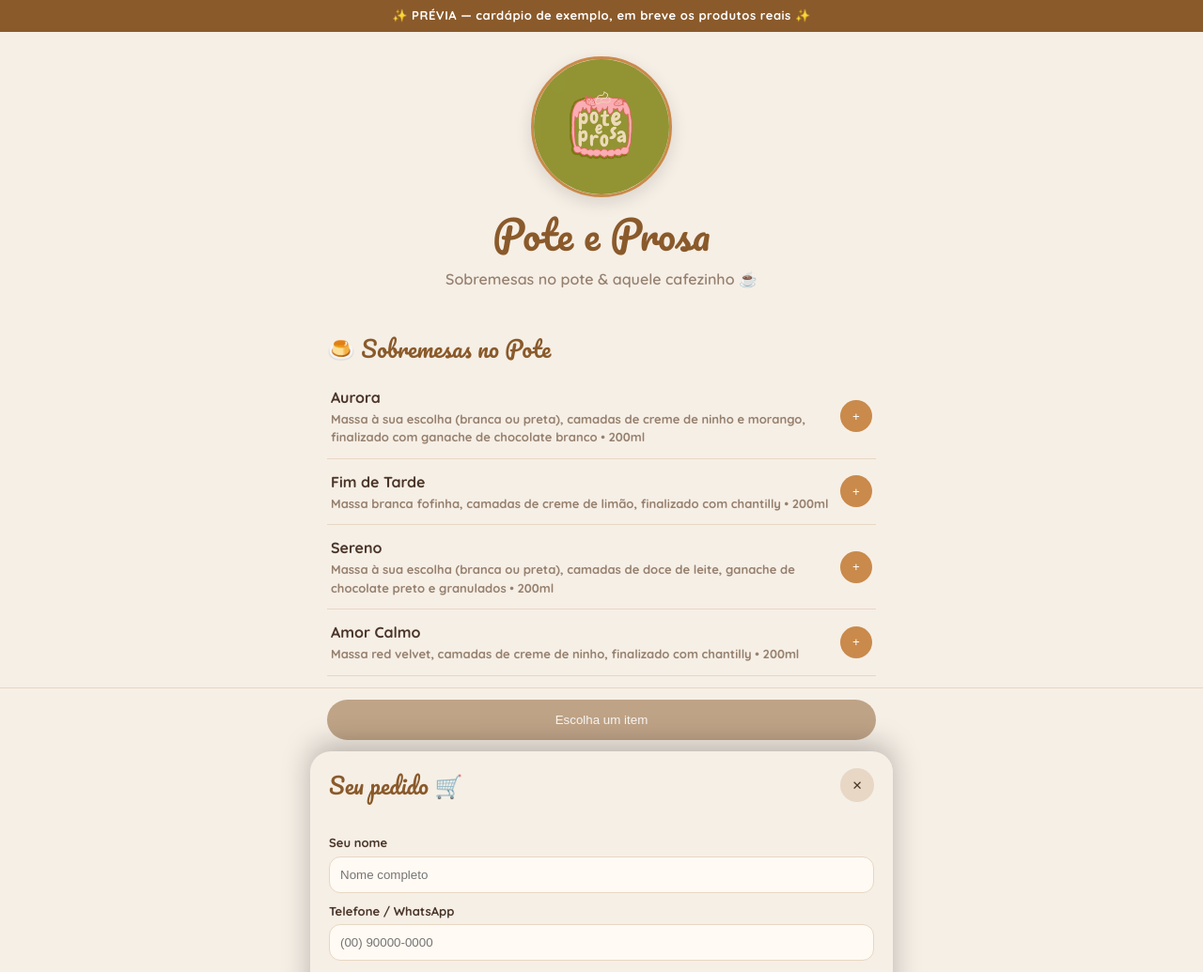
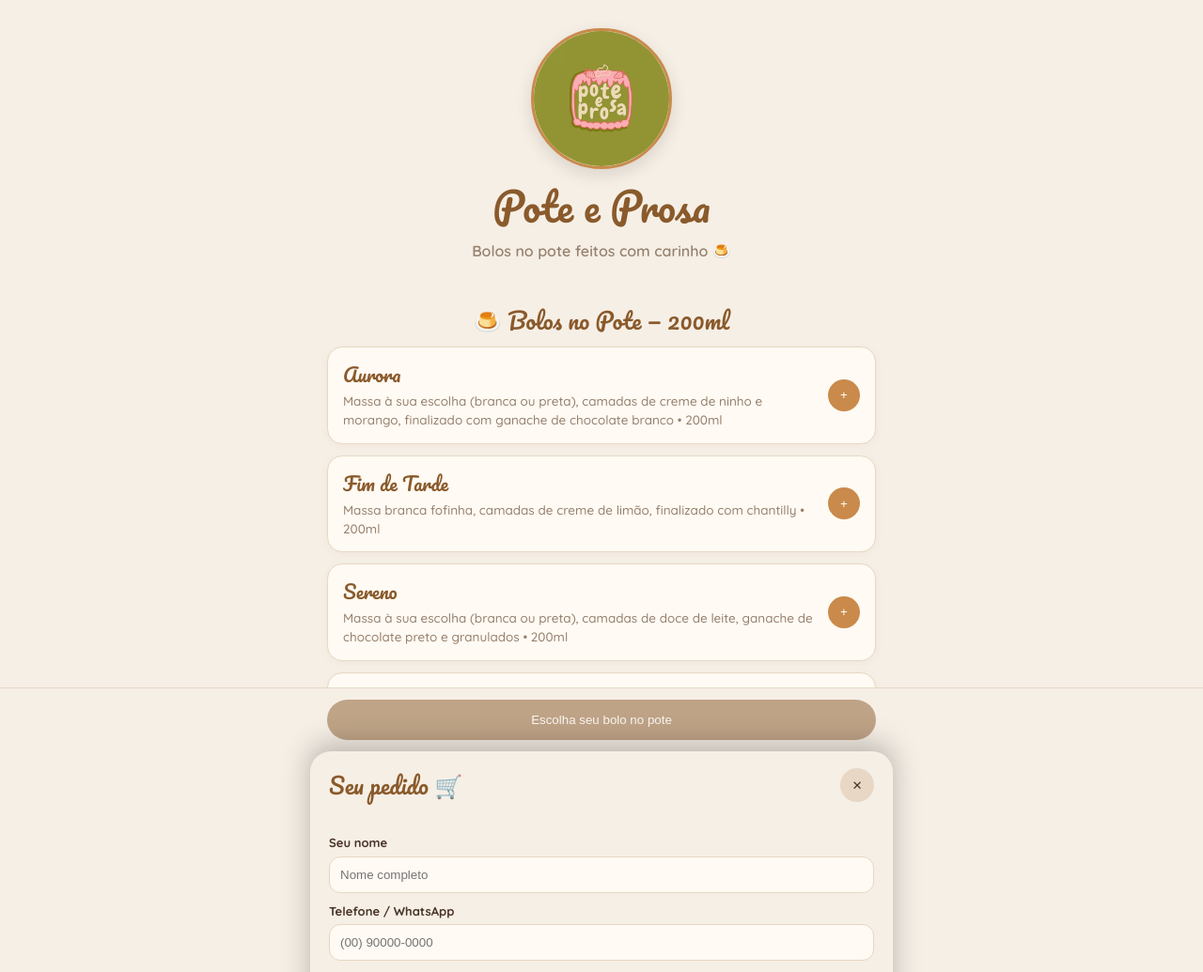
Before and after one commit to sitesprobr/pote-e-prosa, a plain HTML site: page index.html in a window 1280 px wide. Shown: the top 1035 px of the page at 94% size. Drawn offline with Linux system fonts and the light colour scheme.

Commit message:
Exibe bolos no pote reais e remove previa

```diff
--- a/index.html
+++ b/index.html
@@ -4,7 +4,7 @@
 <head>
   <meta charset="utf-8">
   <meta name="viewport" content="width=device-width, initial-scale=1, viewport-fit=cover">
-  <title>Pote e Prosa – Cardápio</title>
+  <title>Pote e Prosa – Bolos no Pote</title>
   <link href="https://fonts.googleapis.com/css2?family=Pacifico&family=Quicksand:wght@500;600;700&display=swap"
     rel="stylesheet">
   <style>
@@ -34,9 +34,7 @@
 
     main { max-width: 620px; margin: 0 auto; padding: 0 18px }
 
-    .previa { background: var(--accent); color: #fff; text-align: center; font-weight: 700; font-size: 13px; padding: 7px; letter-spacing: .5px }
-
-    header { text-align: center; padding: 26px 0 14px }
+    header { text-align: center; padding: 30px 0 14px }
     .logo { width: 150px; height: 150px; object-fit: cover; border-radius: 50%; margin: 0 auto 8px; display: block; border: 3px solid var(--accent2); box-shadow: 0 6px 18px rgba(0,0,0,.12) }
     h1 {
       font-family: 'Pacifico', cursive; font-weight: 400; font-size: 42px; margin: 6px 0 0;
@@ -46,15 +44,13 @@
 
     h2 {
       font-family: 'Pacifico', cursive; font-weight: 400; font-size: 24px;
-      color: var(--accent); margin: 30px 0 10px
+      color: var(--accent); margin: 30px 0 10px; text-align: center
     }
 
-    ul { list-style: none; margin: 0; padding: 0 }
-
-    li { display: flex; align-items: center; justify-content: space-between; gap: 12px; padding: 12px 4px; border-bottom: 1px solid var(--line) }
-    li .nome-wrap { flex: 1; min-width: 0 }
-    li span.nome { font-weight: 700 }
-    li span small { display: block; color: var(--muted); font-size: 13px; margin-top: 2px }
+    .item { background: var(--card); border: 1px solid var(--line); border-radius: 16px; padding: 14px 16px; margin-bottom: 12px; display: flex; align-items: center; justify-content: space-between; gap: 12px; box-shadow: 0 2px 8px rgba(138,90,43,.05) }
+    .item .nome-wrap { flex: 1; min-width: 0 }
+    .item .nome { font-family: 'Pacifico', cursive; font-size: 20px; color: var(--accent) }
+    .item .desc { color: var(--muted); font-size: 13.5px; margin-top: 3px }
 
     .q { display: flex; align-items: center; gap: 8px; flex: none }
     .q button { width: 34px; height: 34px; border-radius: 50%; border: 0; background: var(--line); color: var(--ink); font: 700 20px/1 inherit; cursor: pointer }
@@ -89,36 +85,25 @@
 </head>
 
 <body>
-  <div class="previa">✨ PRÉVIA — cardápio de exemplo, em breve os produtos reais ✨</div>
   <main>
     <header>
       <img class="logo" src="WhatsApp%20Image%202026-11-24%20at%209.40.13%20PM.jpeg" alt="Pote e Prosa">
       <h1>Pote e Prosa</h1>
-      <p class="tag">Sobremesas no pote & aquele cafezinho ☕</p>
+      <p class="tag">Bolos no pote feitos com carinho 🍮</p>
     </header>
 
     <section>
-      <h2>🍮 Sobremesas no Pote</h2>
-      <ul id="potes"></ul>
-    </section>
-
-    <section>
-      <h2>🎂 Bolo no Pote</h2>
-      <ul id="bolos"></ul>
-    </section>
-
-    <section>
-      <h2>☕ Cafeteria</h2>
-      <ul id="cafeteria"></ul>
+      <h2>🍮 Bolos no Pote — 200ml</h2>
+      <div id="potes"></div>
     </section>
 
     <div class="info">
       <p>📲 Monte seu pedido e envie pelo WhatsApp!</p>
-      <p>Esta é uma prévia — os sabores e valores reais entram em breve.</p>
+      <p>Escolha a massa (branca ou preta) nas observações do pedido.</p>
     </div>
   </main>
 
-  <div class="bar"><button id="send" disabled>Escolha um item</button></div>
+  <div class="bar"><button id="send" disabled>Escolha seu bolo no pote</button></div>
 
   <div class="overlay" id="overlay"></div>
   <aside class="drawer" id="drawer" aria-label="Resumo do pedido">
@@ -134,8 +119,8 @@
       <input id="c-tel" type="tel" placeholder="(00) 90000-0000">
       <label for="c-end">Endereço de entrega</label>
       <input id="c-end" type="text" placeholder="Rua, número, bairro, referência">
-      <label for="c-obs">Observações (opcional)</label>
-      <input id="c-obs" type="text" placeholder="Ex: sabores, data de entrega...">
+      <label for="c-obs">Massa / observações</label>
+      <input id="c-obs" type="text" placeholder="Ex: massa branca ou preta, data de entrega...">
     </div>
     <div class="drawer-rodape">
       <button class="btn" id="finalizar">Enviar pedido no WhatsApp</button>
@@ -148,15 +133,15 @@
     var qty = {};
 
     function render(id, list) {
-      var ul = document.getElementById(id);
-      if (!ul || !list) return;
+      var box = document.getElementById(id);
+      if (!box || !list) return;
       list.forEach(function (it) {
         var n = it[0], sub = it[1] || "";
-        var li = document.createElement("li");
+        var card = document.createElement("div"); card.className = "item";
         var wrap = document.createElement("div"); wrap.className = "nome-wrap";
-        var s = document.createElement("span"); s.className = "nome"; s.textContent = n;
-        if (sub) { var sm = document.createElement("small"); sm.textContent = sub; s.appendChild(sm); }
+        var s = document.createElement("div"); s.className = "nome"; s.textContent = n;
         wrap.appendChild(s);
+        if (sub) { var sm = document.createElement("div"); sm.className = "desc"; sm.textContent = sub; wrap.appendChild(sm); }
         var q = document.createElement("div"); q.className = "q";
         var minus = document.createElement("button"); minus.textContent = "−"; minus.hidden = true;
         var out = document.createElement("output"); out.hidden = true;
@@ -164,12 +149,10 @@
         function upd() { var c = qty[n] || 0; minus.hidden = out.hidden = !c; out.textContent = c; sync(); }
         plus.onclick = function () { qty[n] = (qty[n] || 0) + 1; upd(); };
         minus.onclick = function () { qty[n] = Math.max(0, (qty[n] || 0) - 1); if (!qty[n]) delete qty[n]; upd(); };
-        q.append(minus, out, plus); li.append(wrap, q); ul.appendChild(li);
+        q.append(minus, out, plus); card.append(wrap, q); box.appendChild(card);
       });
     }
     render("potes", data.potes);
-    render("bolos", data.bolos);
-    render("cafeteria", data.cafeteria);
 
     function totalItens() { var t = 0; for (var k in qty) t += qty[k]; return t; }
 
@@ -177,7 +160,7 @@
       var t = totalItens();
       var b = document.getElementById("send");
       b.disabled = !t;
-      b.textContent = t ? "Ver pedido (" + t + (t > 1 ? " itens" : " item") + ")" : "Escolha um item";
+      b.textContent = t ? "Ver pedido (" + t + (t > 1 ? " itens" : " item") + ")" : "Escolha seu bolo no pote";
       if (document.getElementById("drawer").classList.contains("aberto")) renderCarrinho();
     }
 
@@ -227,7 +210,7 @@
       if (nome) msg += "\n\nNome: " + nome;
       if (tel) msg += "\nTelefone: " + tel;
       if (end) msg += "\nEndereço: " + end;
-      if (obs) msg += "\nObservações: " + obs;
+      if (obs) msg += "\nMassa/Obs: " + obs;
       window.open("https://wa.me/" + WHATS + "?text=" + encodeURIComponent(msg), "_blank");
     };
   </script>
```
